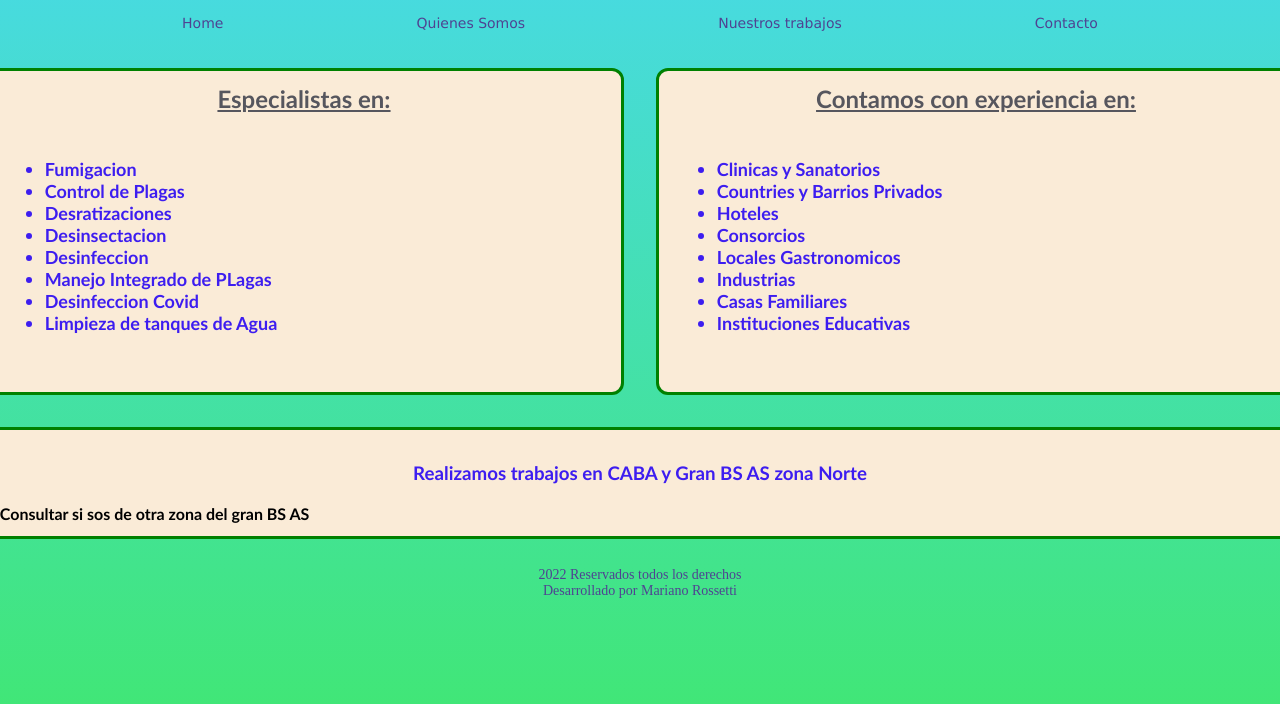
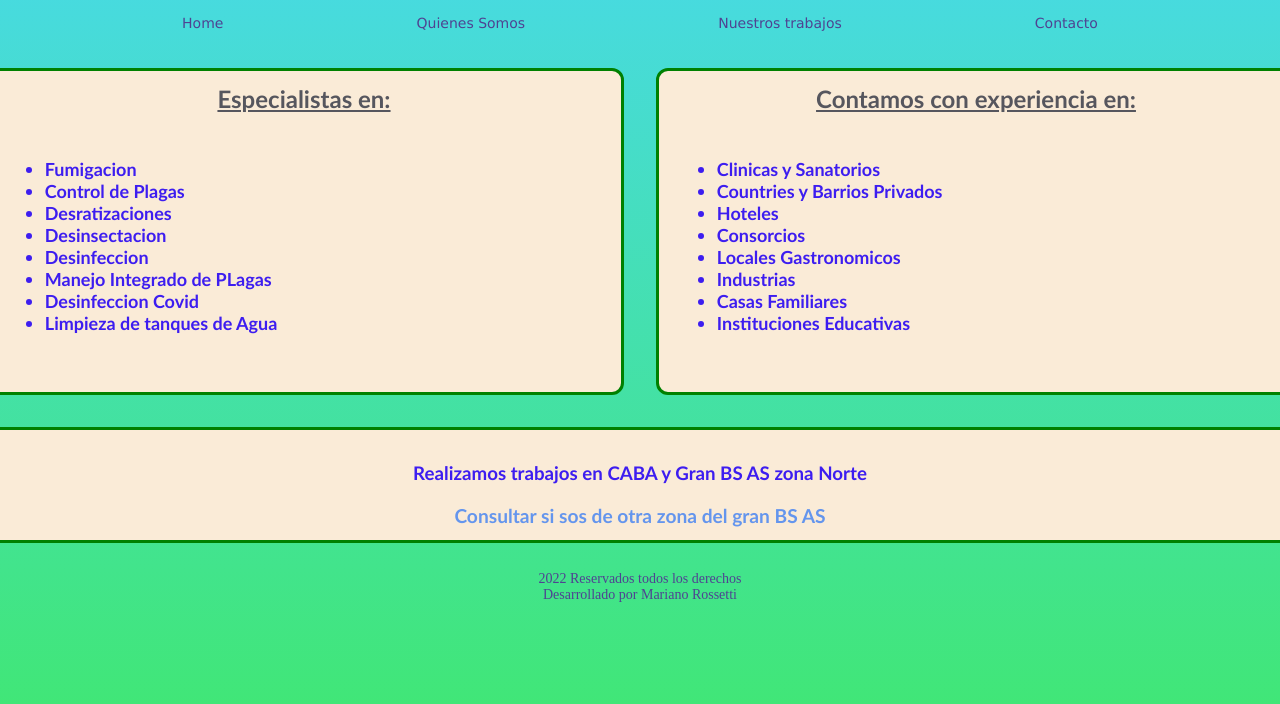
Before and after one commit to MRoss1479/ProyectoBioplagas-Rossetti, a plain HTML site: page pages/serviciosyespacios.html in a window 1280 px wide. Shown: the part 96-800 px from the top of the page. Drawn offline with Linux system fonts and the light colour scheme.

Commit message:
cambios en css servicios

```diff
--- a/css/style.css
+++ b/css/style.css
@@ -376,6 +376,12 @@ display: block;
     grid-area: cajaZonas;
 }
 
+h4{
+    text-align: center;
+    color: cornflowerblue;
+    font-size: 1.2rem;
+}
+
 @media screen and (min-width:1024px)
 {
     .mainSyE{
```
